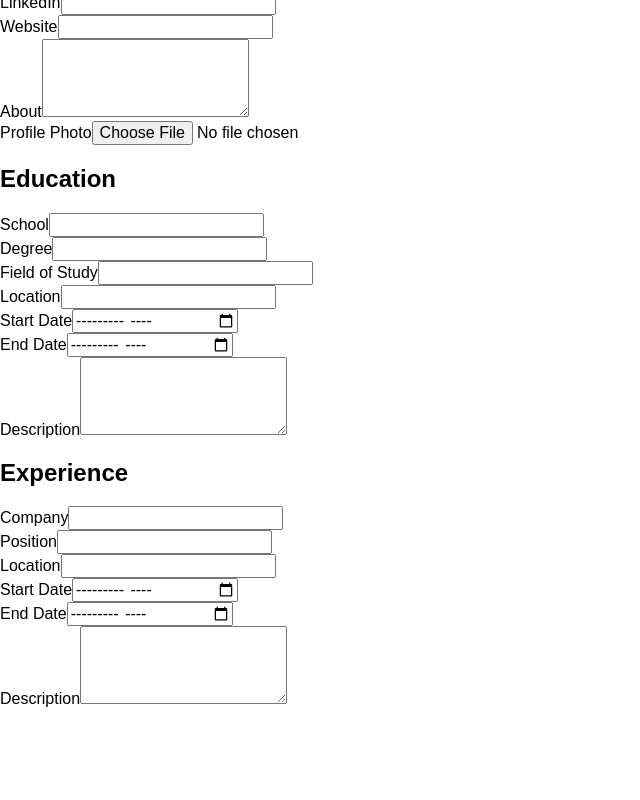
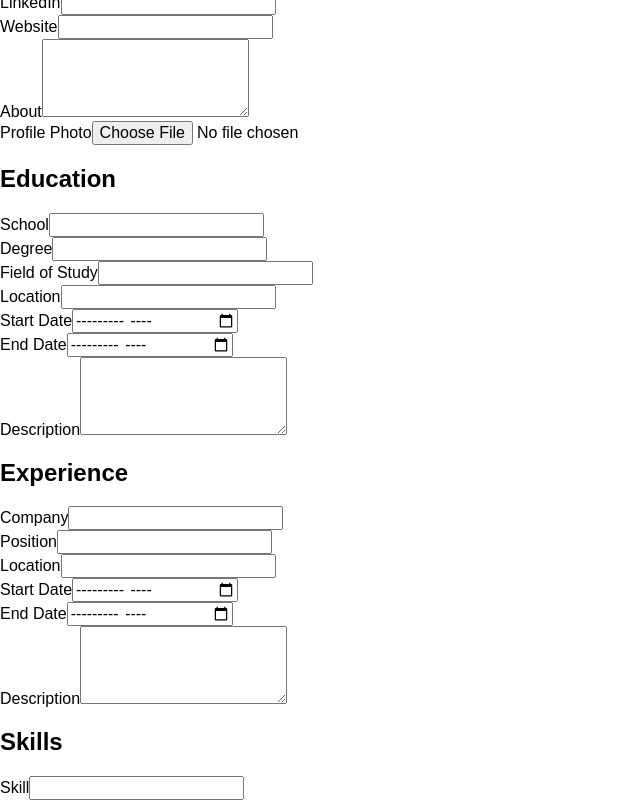
Before and after one commit to canberkg67/cv-app, a React (Vite) app: page / in a window 1280 px wide. Shown: the part 308-1108 px from the top of the page, without its empty margins (0-640 px from the left). Before the commit the page ends 1016 px from the top, so only its background shows below. Built offline with nearby package versions, Linux system fonts and the light colour scheme.

Commit message:
feat: add Skills Component in Form

```diff
--- a/src/components/Form.jsx
+++ b/src/components/Form.jsx
@@ -1,6 +1,7 @@
 import Education from "./Education";
 import PersonalInfo from "./PersonalInfo";
 import Experience from "./Experience";
+import Skills from "./Skills";
 
 export default function Form() {
     return (
@@ -8,6 +9,7 @@ export default function Form() {
             <PersonalInfo />
             <Education />
             <Experience />
+            <Skills />
         </section>
     );
 }
--- a/src/components/Skills.jsx
+++ b/src/components/Skills.jsx
@@ -0,0 +1,16 @@
+export default function Skills() {
+    return (
+        <section className="skills">
+            <h2>Skills</h2>
+
+            <div>
+                <label htmlFor="skill">Skill</label>
+                <input
+                    type="text"
+                    id="skill"
+                    name="skill"
+                />
+            </div>
+        </section>
+    );
+}
```
